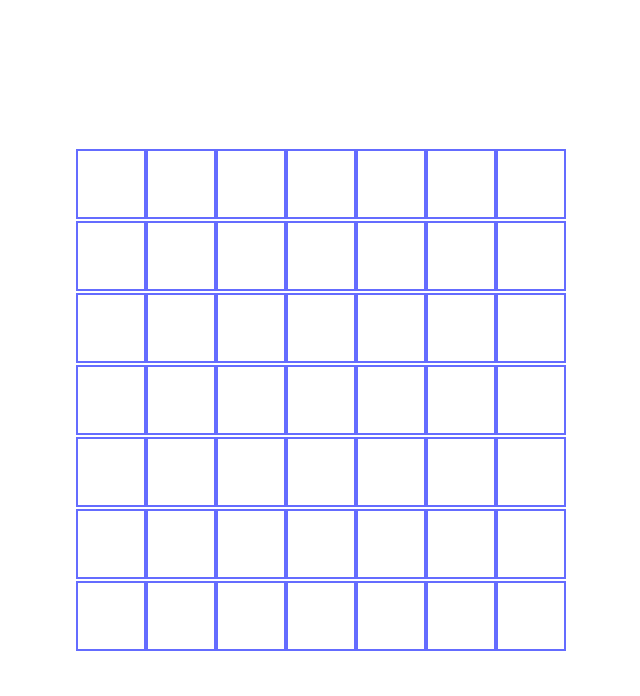
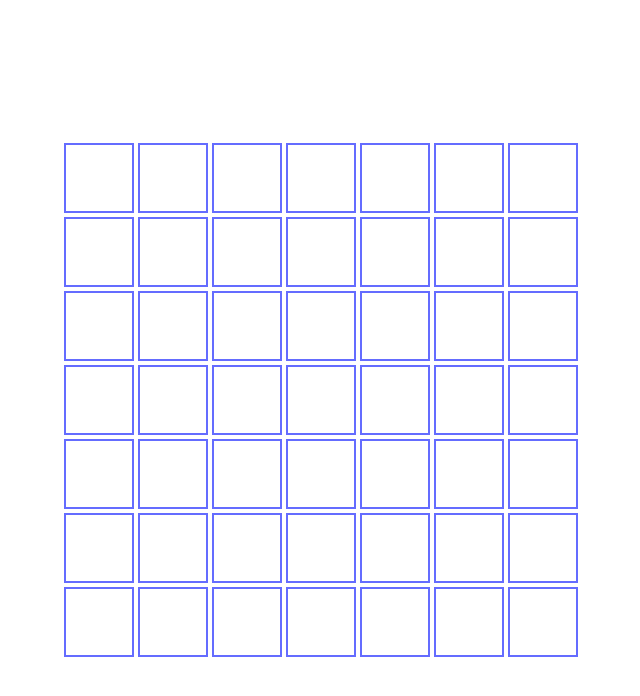
Before and after one commit to MarianneH/battleship-react-ts, a React (Vite) app: page / in a window 1280 px wide. Shown: the top 696 px of the page, without its empty margins (319-959 px from the left). Built offline with nearby package versions, Linux system fonts and the light colour scheme.

Commit message:
fix table border spacing

```diff
--- a/src/index.css
+++ b/src/index.css
@@ -15,6 +15,7 @@
 }
 table {
   aspect-ratio: 1/1;
+  border-spacing: 0;
 }
 
 table td {
@@ -25,6 +26,7 @@ table td {
   align-items: center;
   justify-content: center;
   display: inline-flex;
+  margin: 2px;
 }
 .icon {
   font-size: 2rem;
```
